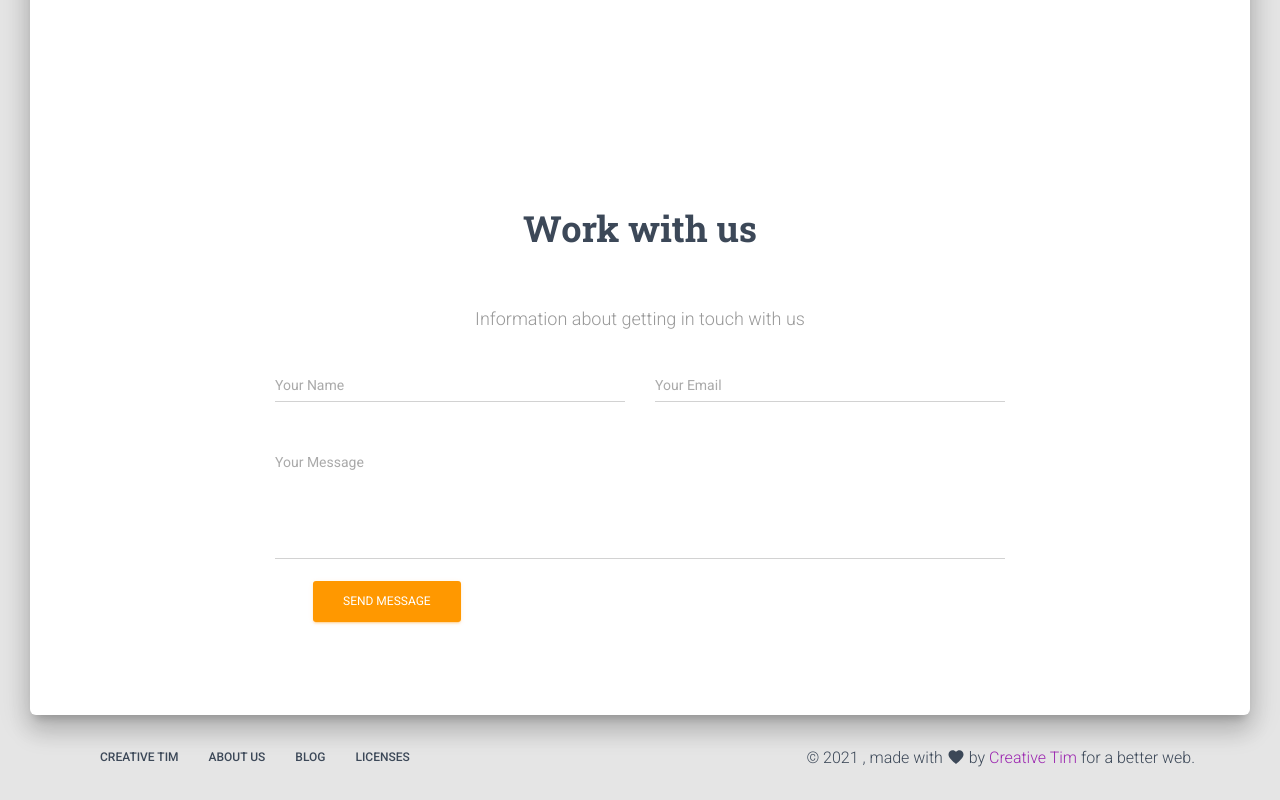
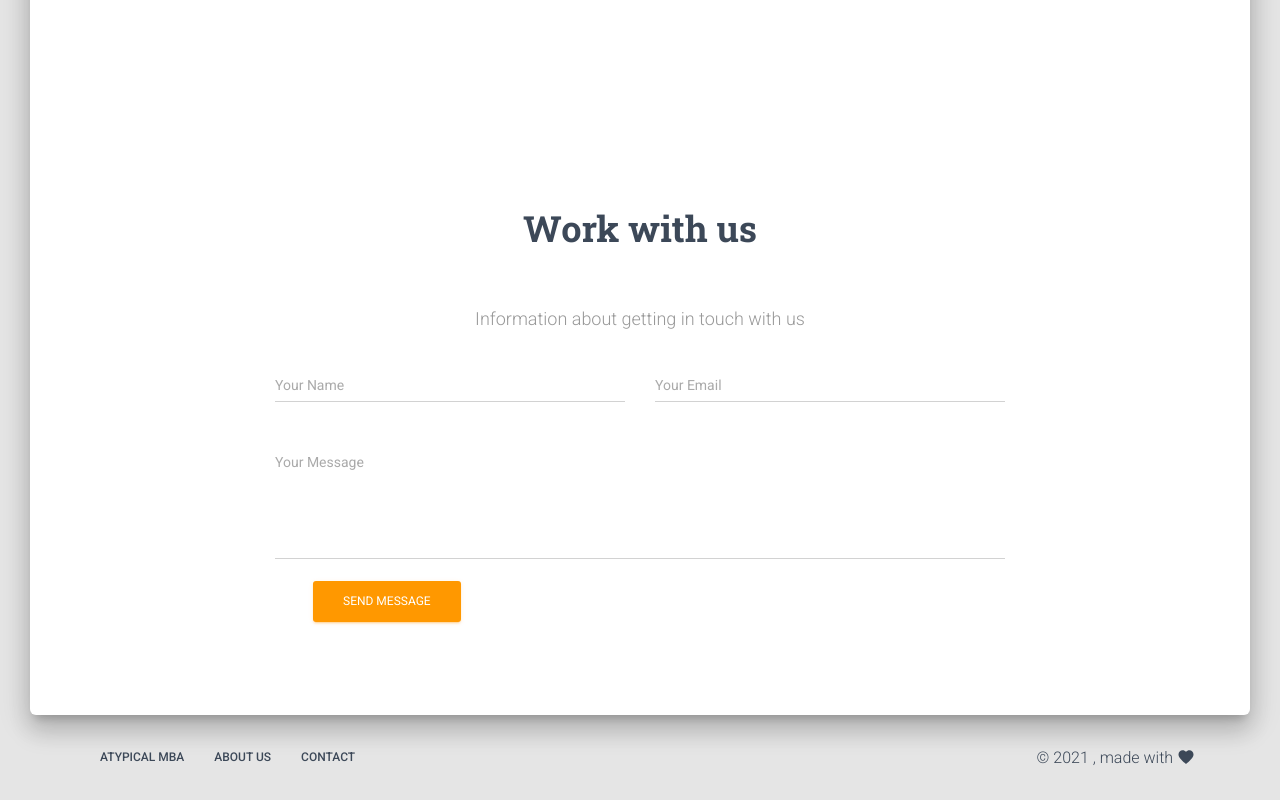
Before and after one commit to rg-code/atypical, a Next.js app: page /landing in a window 1280 px wide. Shown: the part 1777-2577 px from the top of the page. Built offline with nearby package versions, Linux system fonts and the light colour scheme.

Commit message:
updates setp10 v1

```diff
--- a/components/Footer/Footer.js
+++ b/components/Footer/Footer.js
@@ -33,53 +33,36 @@ export default function Footer(props) {
           <List className={classes.list}>
             <ListItem className={classes.inlineBlock}>
               <a
-                href="https://www.creative-tim.com/?ref=njsmk-footer"
+                href="https://atypicalmba.com/"
                 className={classes.block}
                 target="_blank"
               >
-                Creative Tim
+                aTYPICAL MBA
               </a>
             </ListItem>
             <ListItem className={classes.inlineBlock}>
               <a
-                href="https://www.creative-tim.com/presentation?ref=njsmk-footer"
+                href="https://atypicalmba.com/about"
                 className={classes.block}
                 target="_blank"
               >
-                About us
+                About Us
               </a>
             </ListItem>
             <ListItem className={classes.inlineBlock}>
               <a
-                href="http://blog.creative-tim.com/?ref=njsmk-footer"
+                href="https://atypicalmba.com/contact"
                 className={classes.block}
                 target="_blank"
               >
-                Blog
-              </a>
-            </ListItem>
-            <ListItem className={classes.inlineBlock}>
-              <a
-                href="https://www.creative-tim.com/license?ref=njsmk-footer"
-                className={classes.block}
-                target="_blank"
-              >
-                Licenses
+                Contact
               </a>
             </ListItem>
           </List>
         </div>
         <div className={classes.right}>
           &copy; {1900 + new Date().getYear()} , made with{" "}
-          <Favorite className={classes.icon} /> by{" "}
-          <a
-            href="https://www.creative-tim.com?ref=njsmk-footer"
-            className={aClasses}
-            target="_blank"
-          >
-            Creative Tim
-          </a>{" "}
-          for a better web.
+          <Favorite className={classes.icon} />
         </div>
       </div>
     </footer>
--- a/pages/landing.js
+++ b/pages/landing.js
@@ -49,7 +49,7 @@ export default function LandingPage(props) {
             <GridItem xs={12} sm={12} md={6}>
               <h1 className={classes.title}> A typical MBA.</h1>
               <h4>
-              You don{"'"}t know what you don't know. We realize and have first hand experiernce with being informed of our profile being <u>atypical</u> for an MBA. If you are from sector not typically considered {"'"}feeder{"'"} for an MBA (a la banking, finance, tech) and want to pursue an MBA your journey starts with us. We provide resources, network, and empower you to bridge the gap.
+              You don{"'"}t know what you don't know. We realize and have first hand experience with being informed of our profile being <u>atypical</u> for an MBA. If you are from sector not typically considered {"'"}feeder{"'"} for an MBA (a la banking, finance, tech) and want to pursue an MBA your journey starts with us. We provide resources, network, and empower you to bridge the gap.
               </h4>
               <br />
               <Button
```
Also changed, not shown: package.json (+5 -5 lines).
